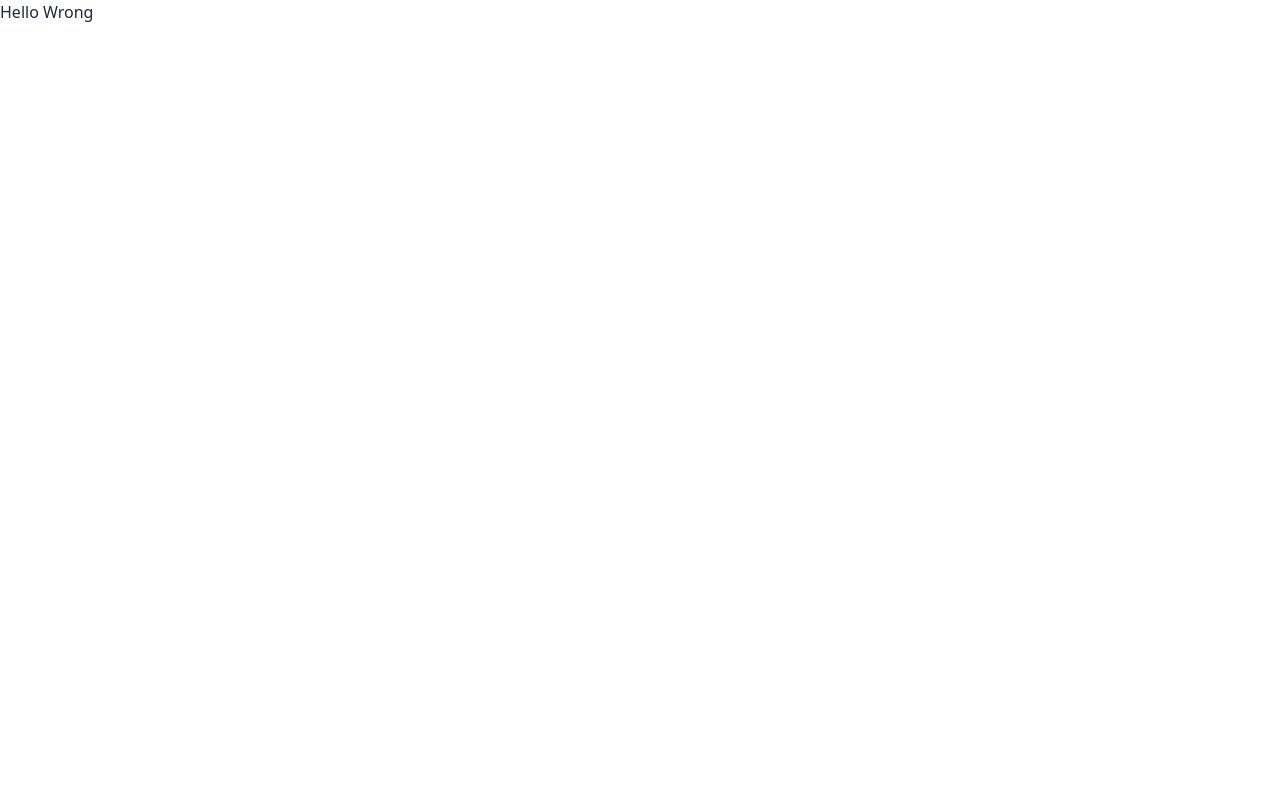
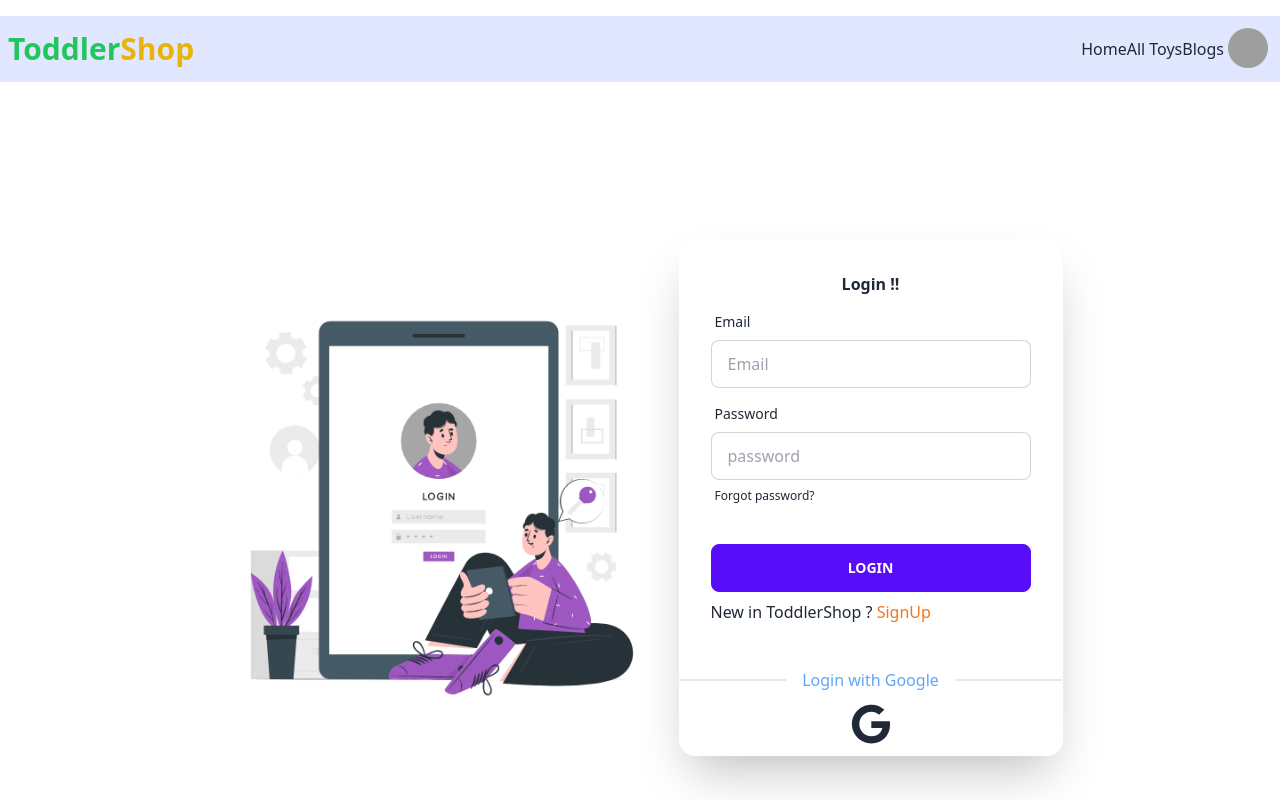
Before and after one commit to SaAbdullah131/Toy_Market_client, a React (Vite) app: page /login in a window 1280 px wide. Before the commit this address had no page. Shown: the top 800 px of the page. Built offline with nearby package versions, Linux system fonts and the light colour scheme; grey boxes are pictures that could not be loaded.

Commit message:
login and firebased added

```diff
--- a/package.json
+++ b/package.json
@@ -14,6 +14,7 @@
     "firebase": "^9.22.0",
     "react": "^18.2.0",
     "react-dom": "^18.2.0",
+    "react-icons": "^4.8.0",
     "react-router-dom": "^6.11.2"
   },
   "devDependencies": {
--- /dev/null
+++ b/src/Authentication/firebase.config.js
@@ -0,0 +1,18 @@
+// Import the functions you need from the SDKs you need
+import { initializeApp } from "firebase/app";
+// TODO: Add SDKs for Firebase products that you want to use
+// https://firebase.google.com/docs/web/setup#available-libraries
+
+// Your web app's Firebase configuration
+const firebaseConfig = {
+  apiKey: import.meta.env.VITE_APIKEY,
+  authDomain: import.meta.env.VITE_AUTHDOMAIN,
+  projectId: import.meta.env.VITE_PROJECTID,
+  storageBucket: import.meta.env.VITE_STORAGEBUCKET,
+  messagingSenderId: import.meta.env.VITE_MESSAGINGSENDERID,
+  appId:import.meta.env.VITE_APPID
+};
+
+// Initialize Firebase
+const app = initializeApp(firebaseConfig);
+export default app;
--- /dev/null
+++ b/src/Pages/Login/Login.jsx
@@ -0,0 +1,46 @@
+import React from 'react';
+import loginImage from '../../assets/login.gif'
+import { Link } from 'react-router-dom';
+import { FaGoogle } from 'react-icons/fa';
+const Login = () => {
+    return (
+        <div className="hero min-h-screen bg-base-100">
+            <div className="hero-content flex-col lg:flex-row">
+
+                <div className="text-center lg:text-left">
+                    <img src={loginImage} alt="" />
+                </div>
+                <div className="card w-full max-w-sm max-h-lg shadow-2xl bg-base-100">
+                    <form className="card-body">
+                        <h2 className='tex-3xl text-center font-bold'>Login !!</h2>
+                        <div className="form-control">
+                            <label className="label">
+                                <span className="label-text">Email</span>
+                            </label>
+                            <input type="email" placeholder="Email" name='email' className="input input-bordered" required />
+                        </div>
+                        <div className="form-control">
+                            <label className="label">
+                                <span className="label-text">Password</span>
+                            </label>
+                            <input type="password" placeholder="password" name='password' className="input input-bordered" required />
+                            <label className="label">
+                                <a href="#" className="label-text-alt link link-hover">Forgot password?</a>
+                            </label>
+                        </div>
+                        <div className="form-control mt-6">
+                            <button className="btn btn-primary">Login</button>
+                        </div>
+                        <p className='tex-xl'>New in ToddlerShop ? <Link className='text-md text-bold text-orange-500' to='/signup'>SignUp</Link></p>
+                    </form>
+                    <div className="divider text-blue-400">Login with Google</div>
+                    <button className=''>
+                        <FaGoogle className='mx-auto mb-3 h-[40px] w-[150px]'></FaGoogle>
+                    </button>
+                </div>
+            </div>
+        </div>
+    );
+};
+
+export default Login;
--- a/src/Pages/Shared/Navbar/Navbar.jsx
+++ b/src/Pages/Shared/Navbar/Navbar.jsx
@@ -2,7 +2,7 @@
 import {Link} from 'react-router-dom';
 const Navbar = () => {
     return (
-        <div className="navbar bg-purple-100 mb-4 mt-4">
+        <div className="navbar bg-indigo-100 mb-4 mt-4">
             <div className="flex-1">
                 <Link to='/' className="text-bold text-3xl"><span className='font-extrabold text-green-500'>Toddler</span><span className='font-bold text-yellow-500'>Shop</span></Link>
             </div>
--- /dev/null
+++ b/src/Pages/Signup/Signup.jsx
@@ -0,0 +1,46 @@
+import React from 'react';
+import signupImage from '../../assets/login.gif'
+import { Link } from 'react-router-dom';
+
+const Signup = () => {
+    return (
+        <div className="hero min-h-screen bg-base-100">
+            <div className="hero-content flex-col lg:flex-row">
+
+                <div className="text-center lg:text-left">
+                    <img src={signupImage} alt=""/>
+                </div>
+                <div className="card w-full max-w-sm max-h-lg shadow-2xl bg-base-100">
+                    <form className="card-body">
+                        <h2 className='tex-3xl text-center font-bold'>Login !!</h2>
+                        <div className="form-control">
+                            <label className="label">
+                                <span className="label-text">Email</span>
+                            </label>
+                            <input type="email" placeholder="Email" name='email' className="input input-bordered" required />
+                        </div>
+                        <div className="form-control">
+                            <label className="label">
+                                <span className="label-text">Password</span>
+                            </label>
+                            <input type="password" placeholder="password" name='password' className="input input-bordered" required />
+                            <label className="label">
+                                <a href="#" className="label-text-alt link link-hover">Forgot password?</a>
+                            </label>
+                        </div>
+                        <div className="form-control mt-6">
+                            <button className="btn btn-primary">Login</button>
+                        </div>
+                        <p className='tex-xl'>New in ToddlerShop ? <Link className='text-md text-bold text-orange-500' to='/login'>SignUp</Link></p>
+                    </form>
+                    <div className="divider text-blue-400">Login with Google</div>
+                    <button className=''>
+                        <FaGoogle className='mx-auto mb-3 h-[40px] w-[150px]'></FaGoogle>
+                    </button>
+                </div>
+            </div>
+        </div>
+    );
+};
+
+export default Signup;
--- /dev/null
+++ b/src/Providers/AuthProvider.jsx
@@ -0,0 +1,11 @@
+import React from 'react';
+
+const AuthProvider = () => {
+    return (
+        <div>
+
+        </div>
+    );
+};
+
+export default AuthProvider;
```
Also changed, not shown: src/Routes/Routes.jsx (+11 -0 lines), src/assets/login.gif (added), 1 other file (tests, documents, lock files or other folders).
